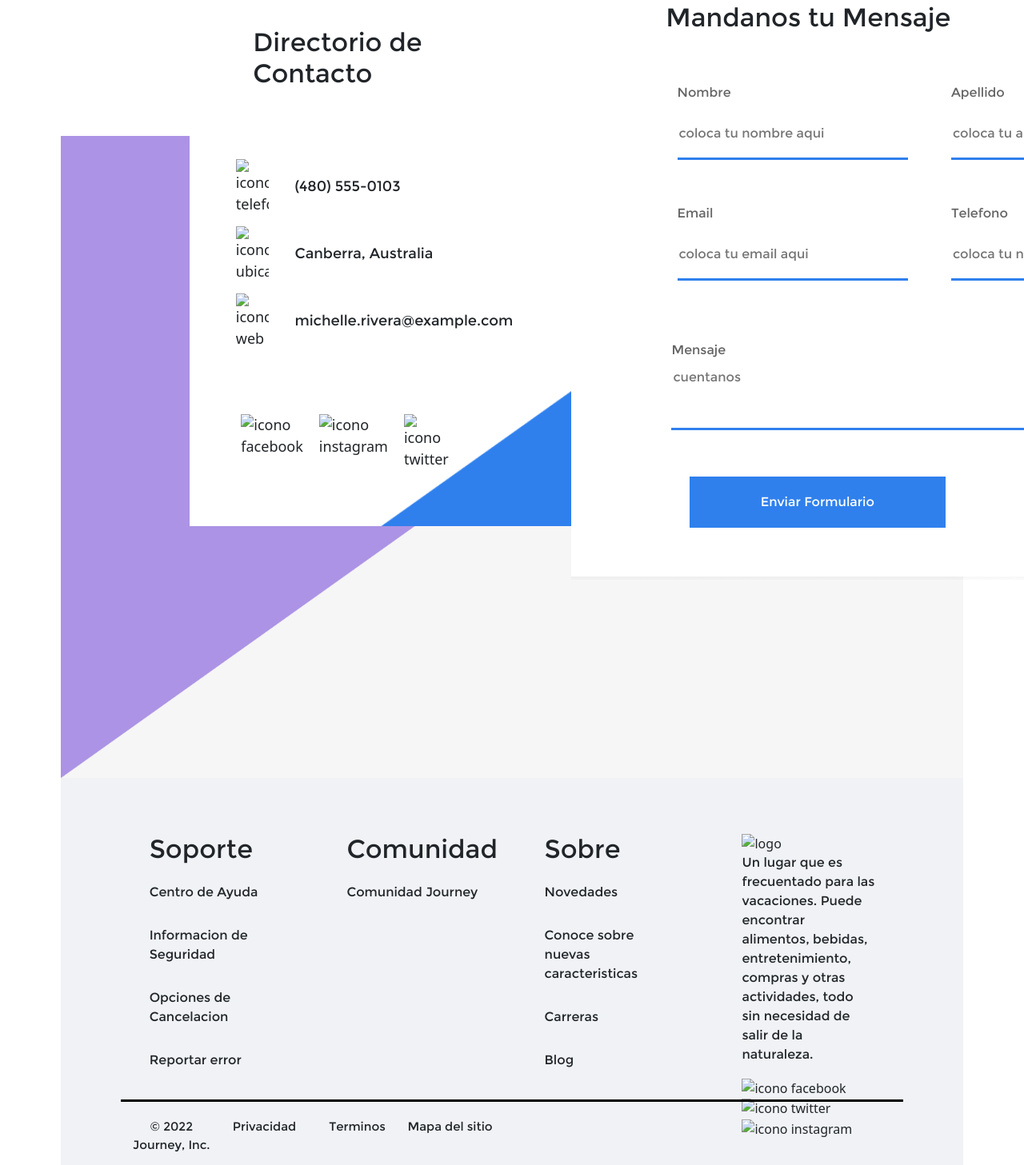
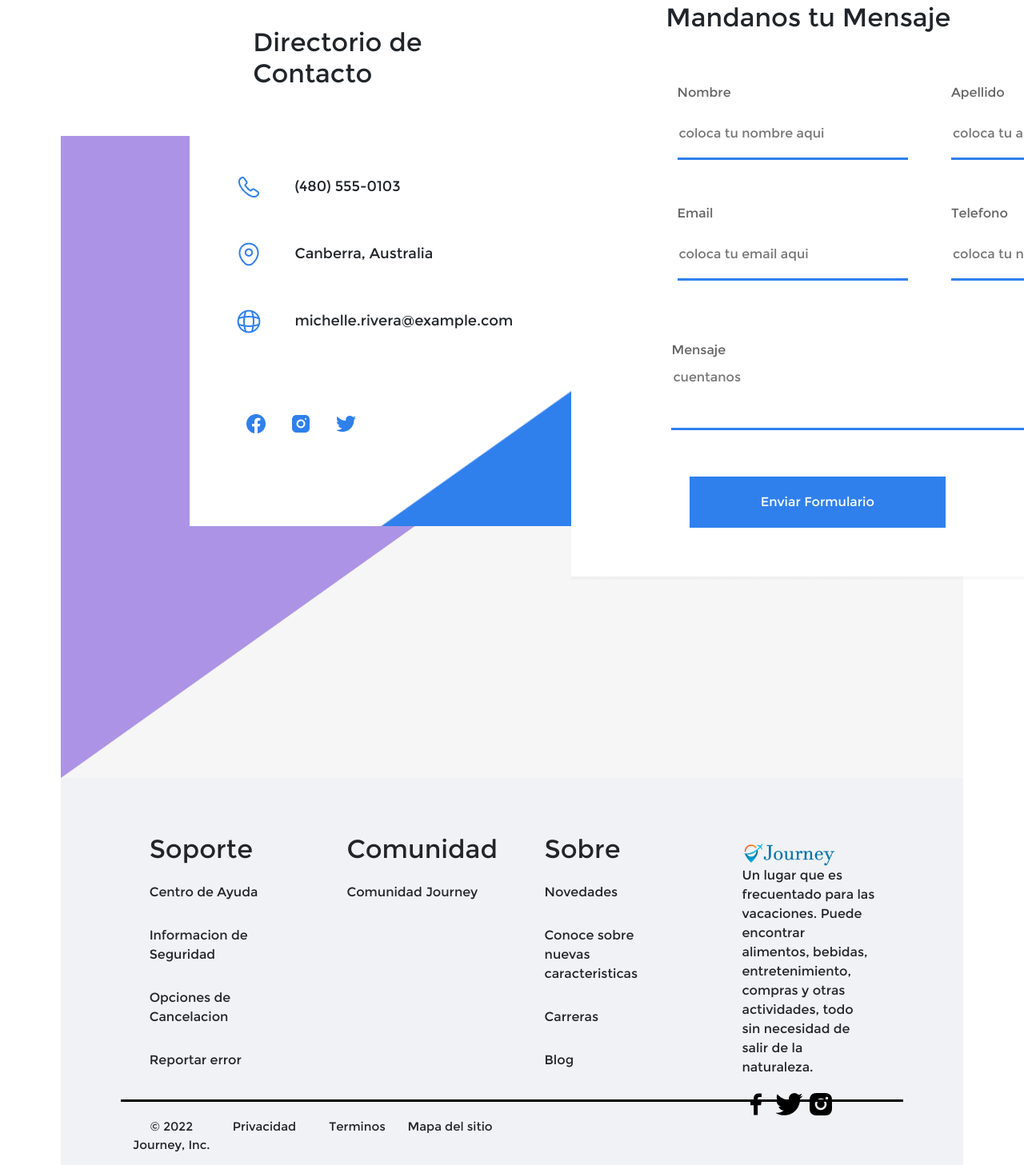
Before and after one commit to MarcosRamunno/Curso-Desarrollador-Web, a plain HTML site: page contacto.html in a window 1280 px wide. Shown: the part 363-1820 px from the top of the page at 80% size. Drawn offline with nearby package versions, Linux system fonts and the light colour scheme; the site is published under a folder, as on GitHub Pages, so addresses that start at the root find nothing.

Commit message:
arreglo imagenes redes sociales 1

```diff
--- a/contacto.html
+++ b/contacto.html
@@ -71,18 +71,18 @@
         <div class="contact_directory">
           <h2 class="title_directory">Directorio de Contacto</h2>
           <div class="contacts">
-            <img src="/img/phone.png" alt="icono telefono" />
+            <img src="./img/phone.png" alt="icono telefono" />
             <p class="phone">(480) 555-0103</p>
-            <img src="/img/ubication.png" alt="icono ubicacion" />
+            <img src="./img/ubication.png" alt="icono ubicacion" />
             <p class="ubication">Canberra, Australia</p>
-            <img src="/img/web.png" alt="icono web" />
+            <img src="./img/web.png" alt="icono web" />
             <p class="web">michelle.rivera@example.com</p>
           </div>
           <div class="social_conteiner">
             <div class="social_reds">
-              <img src="/img/Facebook blue.png" alt="icono facebook" />
-              <img src="/img/Instagram blue.png" alt="icono instagram" />
-              <img src="/img/Twitter blue.png" alt="icono twitter" />
+              <img src="./img/Facebook blue.png" alt="icono facebook" />
+              <img src="./img/Instagram blue.png" alt="icono instagram" />
+              <img src="./img/Twitter blue.png" alt="icono twitter" />
             </div>
           </div>
         </div>
@@ -147,7 +147,7 @@
           </ul>
         </div>
       <div class="main_redes">
-        <img style="width: 70%;" src="/img/Logo.png" alt="logo" />
+        <img style="width: 70%;" src="./img/Logo.png" alt="logo" />
         <p>
           Un lugar que es frecuentado para las vacaciones. Puede encontrar
           alimentos, bebidas, entretenimiento, compras y otras actividades, todo
@@ -156,17 +156,17 @@
         <div class="redes">
           <img
             style="display: inline-block"
-            src="/img/facebook.png"
+            src="./img/facebook.png"
             alt="icono facebook"
           />
           <img
             style="display: inline-block"
-            src="/img/twitter.png"
+            src="./img/twitter.png"
             alt="icono twitter"
           />
           <img
             style="display: inline-block"
-            src="/img/instagram.png"
+            src="./img/instagram.png"
             alt="icono instagram"
           />
         </div>
```
